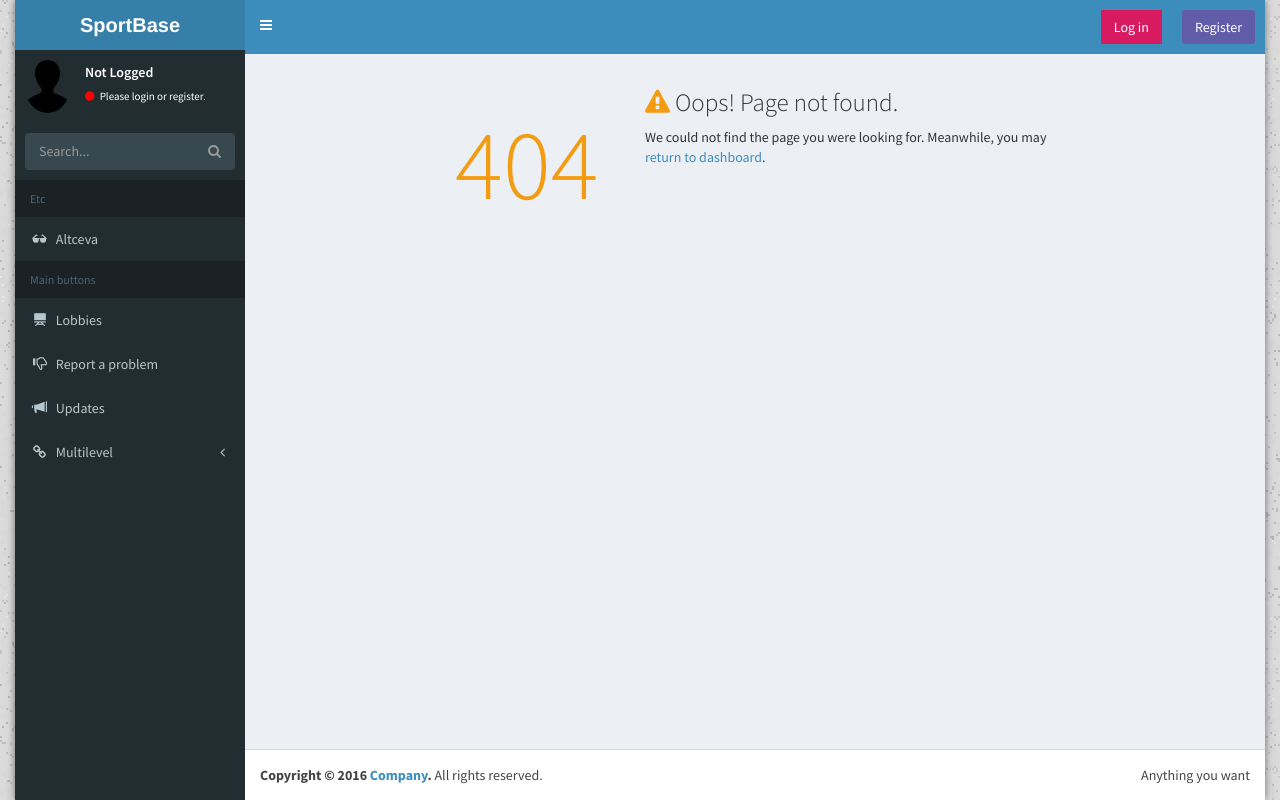
After one commit to CaRaM3LL/flaskapp, a Flask app: page /signup in a window 1280 px wide. The commit adds this page. Run offline with Flask 2, Linux system fonts and the light colour scheme; some libraries are stand-ins or nearby versions.

Commit message:
404.html

```diff
--- a/app.py
+++ b/app.py
@@ -413,6 +413,10 @@ def createlobby():
         return redirect(url_for('index'))
     return render_template('createlobby.html')
 
+###
+@app.errorhandler(404)
+def error404(error):
+    return render_template('404.html')
 
 if __name__ == '__main__':
     if config.test:
--- a/config.py
+++ b/config.py
@@ -1,4 +1,4 @@
 
 
 # Folosim valoarea 1 pt testing iar valoarea 0 pt serverul in productie
-test = 1
+test = 0
--- /dev/null
+++ b/templates/404.html
@@ -0,0 +1,23 @@
+{% extends "home.html" %}
+
+{% block title %}
+  <title> 404 Page not found </title>
+{% endblock %}
+
+
+{% block content %}
+<div class="error-page">
+  <h2 class="headline text-yellow"> 404</h2>
+
+  <div class="error-content">
+    <h3><i class="fa fa-warning text-yellow"></i> Oops! Page not found.</h3>
+
+    <p>
+      We could not find the page you were looking for.
+      Meanwhile, you may <a href="/">return to dashboard</a>.
+    </p>
+  </div>
+  <!-- /.error-content -->
+</div>
+<!-- /.error-page -->
+{% endblock %}
--- a/templates/lobby.html
+++ b/templates/lobby.html
@@ -61,7 +61,7 @@
                   </tr>
 
                   </tr>
-                    <td><a href="/profile-{{lobbyname.membername}}"> {{creatorname}} <b>(Creator)</b> </a></td>
+                    <td><a href="/profile-{{creatorname}}"> {{creatorname}} <b>(Creator)</b> </a></td>
                     <td> {{lobbyname.created}} </td>
                   </tr>
                   {% for item in data %}
```
